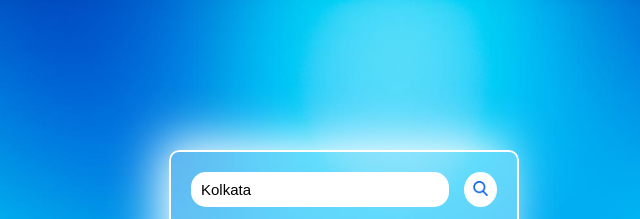
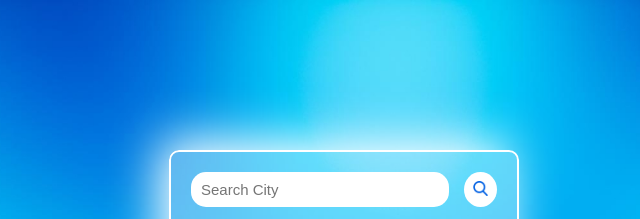
Before and after one commit to ZEESHAN8692/Weather-Website-Javascript-Project, a plain HTML site: page index.html in a window 1280 px wide. Shown: the top 219 px of the page, 296-936 px from the left. Drawn offline with Linux system fonts and the light colour scheme.

Commit message:
Automitc run Api

```diff
--- a/index.html
+++ b/index.html
@@ -10,12 +10,7 @@
     <div class="main">
       <div class="weatherApp">
         <div class="search">
-          <input
-            type="text"
-            placeholder="Search City"
-            class="searchInput"
-            value="Kolkata"
-          />
+          <input type="text" placeholder="Search City" class="searchInput" />
 
           <button class="searchBtn">
             <img
--- a/js/script.js
+++ b/js/script.js
@@ -5,7 +5,7 @@ const apiKey = "d8e84a6b367d4b6da5e95420251103";
 const apiUrl = "http://api.weatherapi.com/v1/current.json?key=";
 // let cityName = "bareilly";
 
-async function checkWeather(city) {
+async function checkWeather(city = "kolkata") {
   const response = await fetch(`${apiUrl}${apiKey}&q=${city}`);
   // const response = await fetch(`${apiUrl}${"bareilly"}&appid=${apiKey}`);
   const data = await response.json();
@@ -18,7 +18,6 @@ async function checkWeather(city) {
   document.querySelector(
     ".windSpeed"
   ).innerHTML = `${data.current.wind_kph} km/h`;
-
 
   document.querySelector(".weatherText").innerHTML =
     data.current.condition.text;
```
